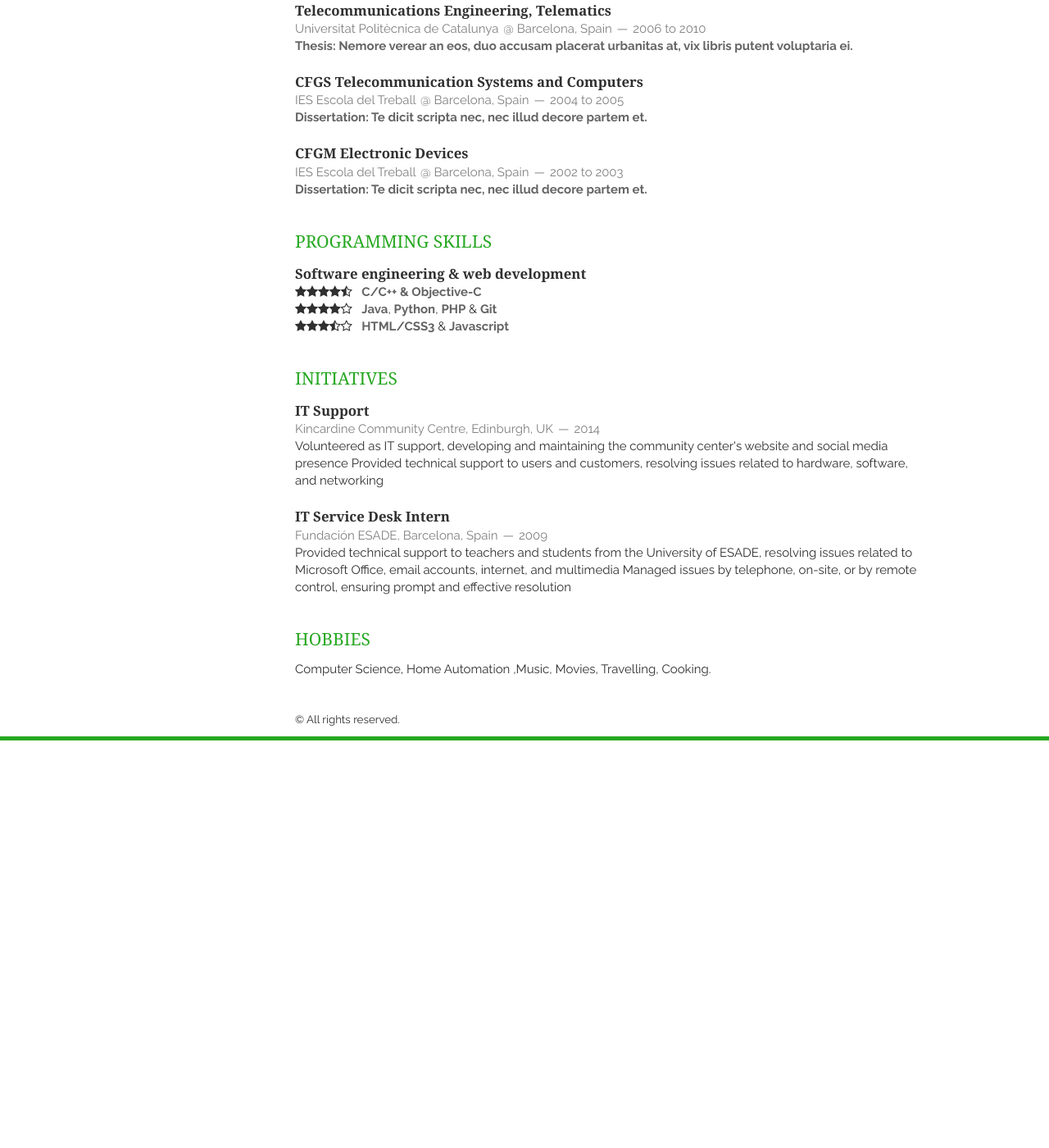
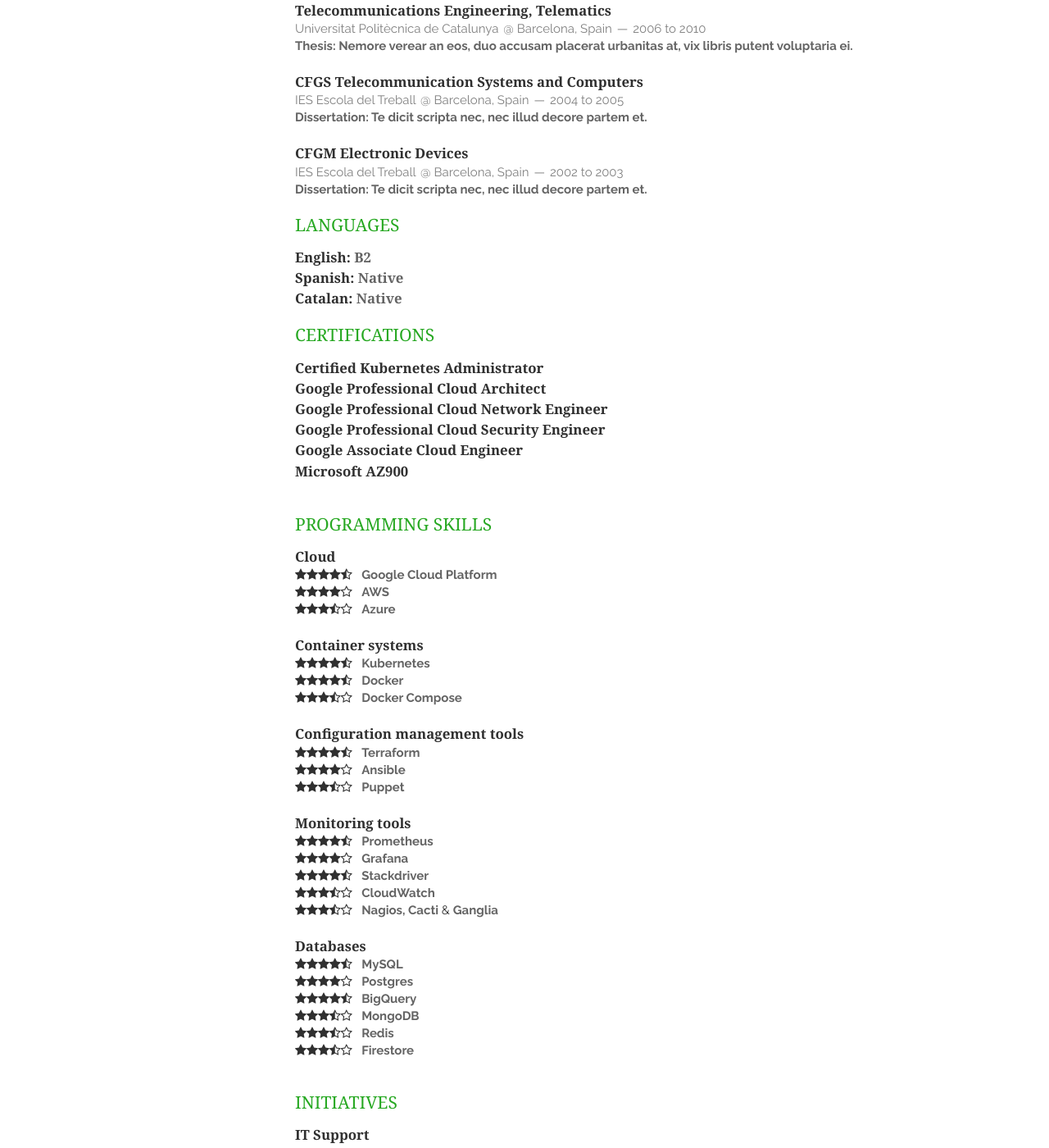
Before and after one commit to miguelfrancisco85/cv, a Jekyll site: the page built from index.html, in a window 1280 px wide and 1400 px high, scrolled down 1460 px. Shown: the whole window at 82% size. Built offline with Jekyll 4.4.1, drawn with Linux system fonts in a browser that asks for light colours; nearby versions of some CDN libraries; the list of posts is cut into pages by our own code; before the commit the page ends 2363 px from its top, so only the background shows below that; some of the changed text lies outside the part shown.

Commit message:
added certifications

```diff
--- a/_config.yml
+++ b/_config.yml
@@ -30,7 +30,7 @@
   postcode: 08014
   city: Barcelona
   country: Spain
-google_analytics: UA-69300817-1
+#google_analytics: UA-69300817-1
 
 # needed for travis-ci build
 exclude: [vendor]
--- a/_includes/education.html
+++ b/_includes/education.html
@@ -30,4 +30,39 @@
             <em>Dissertation: Te dicit scripta nec, nec illud decore partem et.</em>
         </p>
     </article>
+    <h1>LANGUAGES</h1>
+    <article>
+        <header>
+            <p>
+                <h1>English:    <em>B2</em></h1>
+            <p>
+            <p>
+                <h1>Spanish:    <em>Native</em></h1>
+            <p>
+            <p>
+                <h1>Catalan:    <em>Native</em></h1>
+            <p>
+        </header>
+    </article>
+    <h1>CERTIFICATIONS</h1>
+    <article>
+        <header>
+            <h1>Certified Kubernetes Administrator</h1>
+        </header>
+        <header>
+            <h1>Google Professional Cloud Architect</h1>
+        </header>
+        <header>
+            <h1>Google Professional Cloud Network Engineer</h1>
+        </header>
+        <header>
+            <h1>Google Professional Cloud Security Engineer</h1>
+        </header>
+        <header>
+            <h1>Google Associate Cloud Engineer</h1>
+        </header>
+        <header>
+            <h1>Microsoft AZ900</h1>
+        </header>
+    </article>
 </section>
--- a/_includes/interests.html
+++ b/_includes/interests.html
@@ -1,6 +1,6 @@
 <section class="thirteen columns">
     <h1>Hobbies</h1>
     <article>
-        <p>Computer Science, Home Automation ,Music, Movies, Travelling, Cooking.</p>
+        <p>Computer Science, Home Automation ,Music, Movies, Travelling.</p>
     </article>
 </section>
--- a/_includes/skills.html
+++ b/_includes/skills.html
@@ -2,18 +2,102 @@
     <h1>Programming Skills</h1>
     <article>
         <header>
-            <h1>Software engineering & web development</h1>
+            <h1>Cloud</h1>
         </header>
         <p>
             <i class="fa fa-star"></i><i class="fa fa-star"></i><i class="fa fa-star"></i><i class="fa fa-star"></i><i class="fa fa-star-half-o"></i>
-            &nbsp;&nbsp;<em>C/C++ & Objective-C</em>
+            &nbsp;&nbsp;<em>Google Cloud Platform</em>
         <p>
             <i class="fa fa-star"></i><i class="fa fa-star"></i><i class="fa fa-star"></i><i class="fa fa-star"></i><i class="fa fa-star-o"></i>
-            &nbsp;&nbsp;<em>Java</em>, <em>Python</em>, <em>PHP</em> &amp; <em>Git</em>
+            &nbsp;&nbsp;<em>AWS</em>
         </p>
         <p>
             <i class="fa fa-star"></i><i class="fa fa-star"></i><i class="fa fa-star"></i><i class="fa fa-star-half-o"></i><i class="fa fa-star-o"></i>
-            &nbsp;&nbsp;<em>HTML/CSS3</em> &amp; <em>Javascript</em>
+            &nbsp;&nbsp;<em>Azure</em>
+        </p>
+    </article>
+    <article>
+        <header>
+            <h1>Container systems</h1>
+        </header>
+        <p>
+            <i class="fa fa-star"></i><i class="fa fa-star"></i><i class="fa fa-star"></i><i class="fa fa-star"></i><i class="fa fa-star-half-o"></i>
+            &nbsp;&nbsp;<em>Kubernetes</em>
+        <p>
+            <i class="fa fa-star"></i><i class="fa fa-star"></i><i class="fa fa-star"></i><i class="fa fa-star"></i><i class="fa fa-star-half-o"></i>
+            &nbsp;&nbsp;<em>Docker</em>
+        </p>
+        <p>
+            <i class="fa fa-star"></i><i class="fa fa-star"></i><i class="fa fa-star"></i><i class="fa fa-star-half-o"></i><i class="fa fa-star-o"></i>
+            &nbsp;&nbsp;<em>Docker Compose</em>
+        </p>
+    </article>
+    <article>
+        <header>
+            <h1>Configuration management tools</h1>
+        </header>
+        <p>
+            <i class="fa fa-star"></i><i class="fa fa-star"></i><i class="fa fa-star"></i><i class="fa fa-star"></i><i class="fa fa-star-half-o"></i>
+            &nbsp;&nbsp;<em>Terraform</em>
+        <p>
+            <i class="fa fa-star"></i><i class="fa fa-star"></i><i class="fa fa-star"></i><i class="fa fa-star"></i><i class="fa fa-star-o"></i>
+            &nbsp;&nbsp;<em>Ansible</em>
+        </p>
+        <p>
+            <i class="fa fa-star"></i><i class="fa fa-star"></i><i class="fa fa-star"></i><i class="fa fa-star-half-o"></i><i class="fa fa-star-o"></i>
+            &nbsp;&nbsp;<em>Puppet</em>
+        </p>
+    </article>
+    <article>
+        <header>
+            <h1>Monitoring tools</h1>
+        </header>
+        <p>
+            <i class="fa fa-star"></i><i class="fa fa-star"></i><i class="fa fa-star"></i><i class="fa fa-star"></i><i class="fa fa-star-half-o"></i>
+            &nbsp;&nbsp;<em>Prometheus</em>
+        <p>
+            <i class="fa fa-star"></i><i class="fa fa-star"></i><i class="fa fa-star"></i><i class="fa fa-star"></i><i class="fa fa-star-o"></i>
+            &nbsp;&nbsp;<em>Grafana</em>
+        </p>
+        <p>
+            <i class="fa fa-star"></i><i class="fa fa-star"></i><i class="fa fa-star"></i><i class="fa fa-star"></i><i class="fa fa-star-half-o"></i>
+            &nbsp;&nbsp;<em>Stackdriver</em>
+        </p>
+        <p>
+            <i class="fa fa-star"></i><i class="fa fa-star"></i><i class="fa fa-star"></i><i class="fa fa-star-half-o"></i><i class="fa fa-star-o"></i>
+            &nbsp;&nbsp;<em>CloudWatch</em>
+        </p>
+        <p>
+            <i class="fa fa-star"></i><i class="fa fa-star"></i><i class="fa fa-star"></i><i class="fa fa-star-half-o"></i><i class="fa fa-star-o"></i>
+            &nbsp;&nbsp;<em>Nagios, Cacti</em>  &amp; <em>Ganglia</em>
+        </p>
+    </article>
+    <article>
+        <header>
+            <h1>Databases</h1>
+        </header>
+        <p>
+            <i class="fa fa-star"></i><i class="fa fa-star"></i><i class="fa fa-star"></i><i class="fa fa-star"></i><i class="fa fa-star-half-o"></i>
+            &nbsp;&nbsp;<em>MySQL</em>
+        <p>
+            <i class="fa fa-star"></i><i class="fa fa-star"></i><i class="fa fa-star"></i><i class="fa fa-star"></i><i class="fa fa-star-o"></i>
+            &nbsp;&nbsp;<em>Postgres</em>
+        </p>
+        <p>
+            <i class="fa fa-star"></i><i class="fa fa-star"></i><i class="fa fa-star"></i><i class="fa fa-star"></i><i class="fa fa-star-half-o"></i>
+            &nbsp;&nbsp;<em>BigQuery</em>
+        </p>
+        <p>
+            <i class="fa fa-star"></i><i class="fa fa-star"></i><i class="fa fa-star"></i><i class="fa fa-star-half-o"></i><i class="fa fa-star-o"></i>
+            &nbsp;&nbsp;<em>MongoDB</em>
+        </p>
+        <p>
+            <i class="fa fa-star"></i><i class="fa fa-star"></i><i class="fa fa-star"></i><i class="fa fa-star-half-o"></i><i class="fa fa-star-o"></i>
+            &nbsp;&nbsp;<em>Redis</em>
+        </p>
+        <p>
+            <i class="fa fa-star"></i><i class="fa fa-star"></i><i class="fa fa-star"></i><i class="fa fa-star-half-o"></i><i class="fa fa-star-o"></i>
+            &nbsp;&nbsp;<em>Firestore</em>
         </p>
     </article>
 </section>
```
Also changed, not shown: _includes/education.md (deleted, +0 -135 lines), README.md, assets/images/screen.png (deleted), assets/images/vitae_screen.png (deleted), 4 other files.
